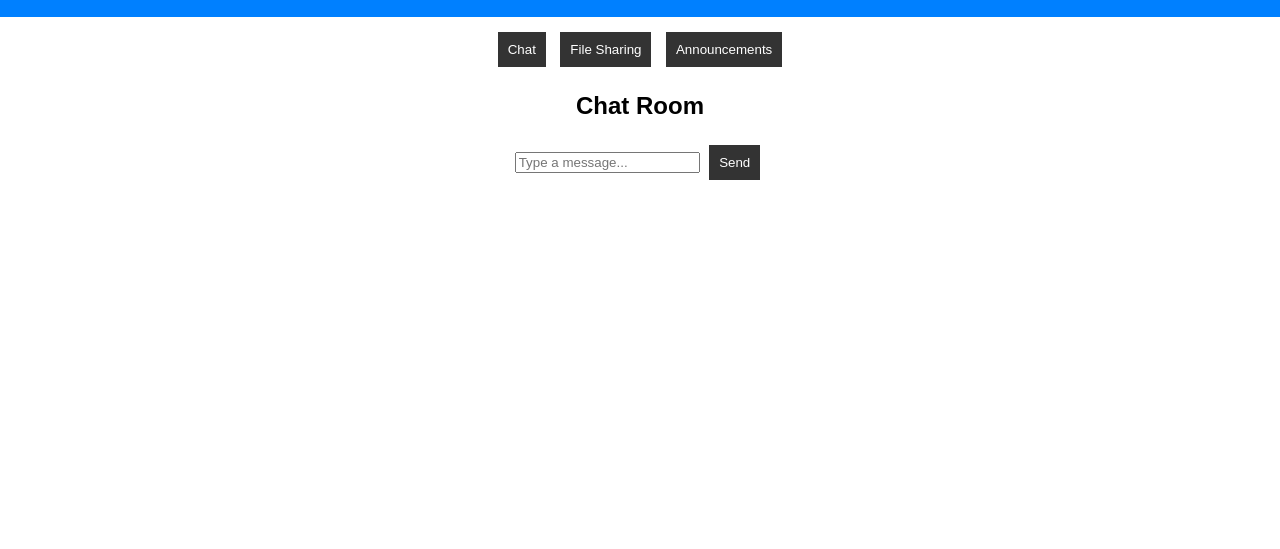
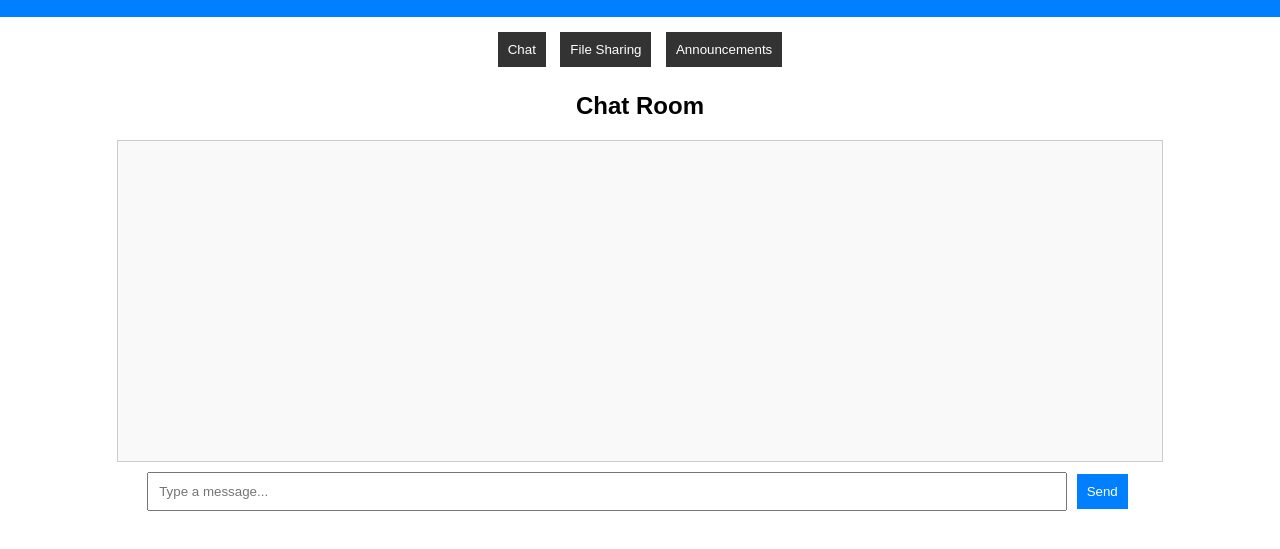
Before and after one commit to 123co72/Student-, a plain HTML site: page index.html in a window 1280 px wide. Both pictures are taken after a click on the button "Chat". Shown: the part 95-644 px from the top of the page. Drawn offline with Linux system fonts and the light colour scheme.

Commit message:
Update style.css

```diff
--- a/style.css
+++ b/style.css
@@ -27,3 +27,26 @@ button {
 button:hover {
     background: #555;
 }
+#chat-box {
+    width: 80%;
+    height: 300px;
+    margin: auto;
+    border: 1px solid #ccc;
+    padding: 10px;
+    overflow-y: scroll;
+    background: #f9f9f9;
+}
+
+#message-input {
+    width: 70%;
+    padding: 10px;
+    margin: 10px 0;
+}
+
+#send-btn {
+    padding: 10px;
+    background: #0080ff;
+    color: white;
+    border: none;
+    cursor: pointer;
+}
```
